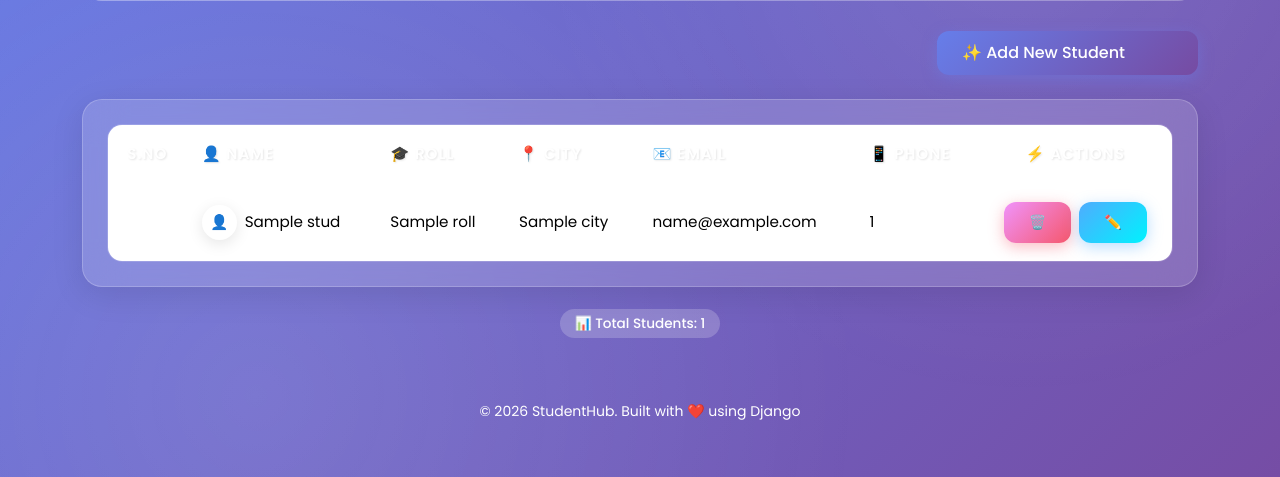
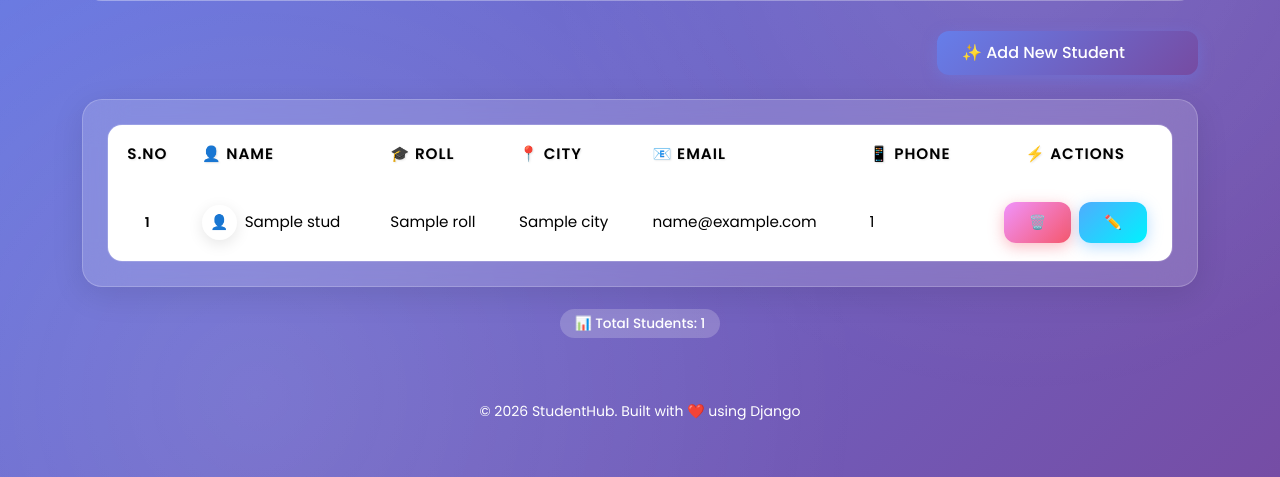
Before and after one commit to nMayank1621/crud-project, a Django app: template crudapp/templates/crudapp/home.html in a window 1280 px wide. Shown: the part 244-721 px from the top of the page. Run offline with Django 3.2, Linux system fonts and the light colour scheme; the template is opened without the code that fills it: most values are stand-ins (such as "Sample title", 1, 10 or a date in 2020).

Commit message:
Update home.html

```diff
--- a/crudapp/templates/crudapp/home.html
+++ b/crudapp/templates/crudapp/home.html
@@ -21,20 +21,20 @@
             <table class="table glass-table mb-0">
                 <thead>
                     <tr>
-                        <th scope="col" class="text-center">S.NO</th>
-                        <th scope="col">👤 Name</th>
-                        <th scope="col">🎓 Roll</th>
-                        <th scope="col">📍 City</th>
-                        <th scope="col">📧 Email</th>
-                        <th scope="col">📱 Phone</th>
-                        <th scope="col" class="text-center">⚡ Actions</th>
+                        <th scope="col" class="text-center" style="color: #000000;">S.NO</th>
+                        <th scope="col" style="color: #000000;">👤 Name</th>
+                        <th scope="col"style="color: #000000;">🎓 Roll</th>
+                        <th scope="col"style="color: #000000;">📍 City</th>
+                        <th scope="col"style="color: #000000;">📧 Email</th>
+                        <th scope="col"style="color: #000000;">📱 Phone</th>
+                        <th scope="col" class="text-center" style="color: #000000;">⚡ Actions</th>
                     </tr>
                 </thead>
                 <tbody>
                     {% for stud in studata %}
                     <tr>
                         <td class="text-center">
-                            <span class="sno-badge">{{forloop.counter}}</span>
+                            <span class="sno-badge" style="color: #000000;">{{forloop.counter}}</span>
                         </td>
                         <td>
                             <div class="d-flex align-items-center gap-2" style="color: #000000;">
@@ -47,7 +47,7 @@
                         <td style="color: #000000;">{{stud.email}}</td>
                         <td style="color: #000000;">{{stud.phone_number}}</td>
                         <td class="text-center">
-                            <div class="action-buttons justify-content-center">
+                            <div class="action-buttons justify-content-center" >
                                 <form action="{% url 'delete_student' %}" method="POST" style="display:inline;">
                                     {% csrf_token %}
                                     <input type="hidden" name="id" value="{{ stud.id }}">
```
